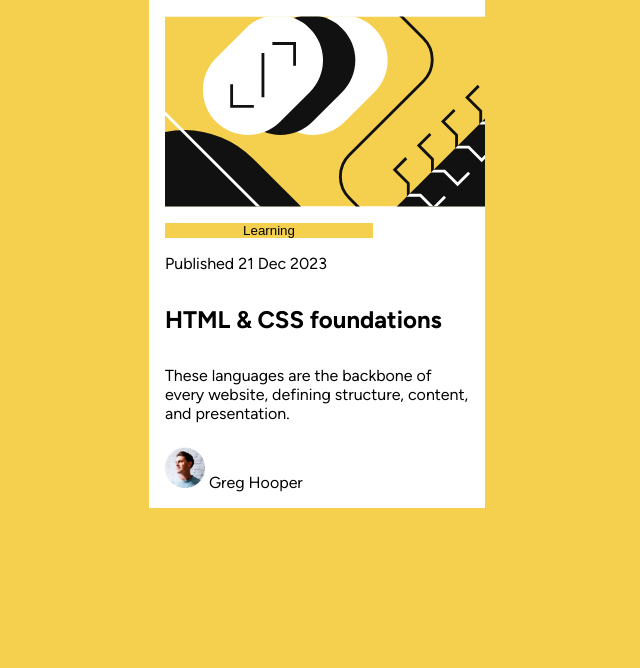
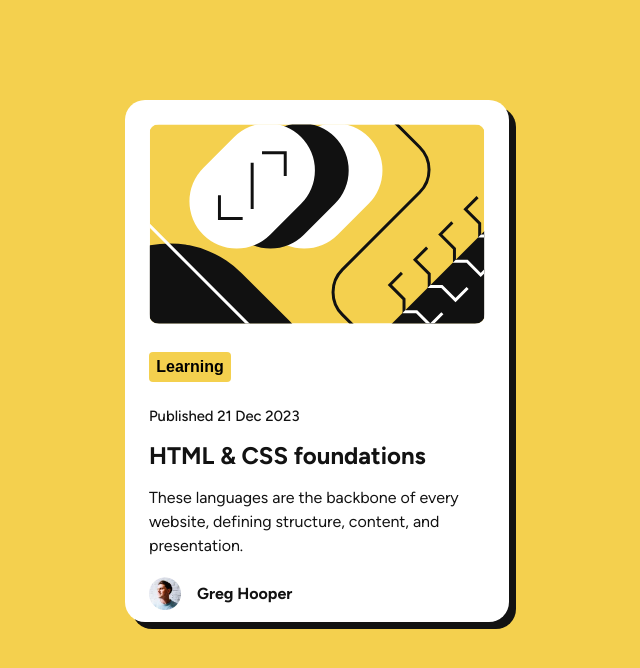
Before and after one commit to 0007David/CHAP-Blog-Preview-Card, a plain HTML site: page index.html in a window 1280 px wide. Shown: the whole page, without its empty margins (323-963 px from the left). Drawn offline with Linux system fonts and the light colour scheme.

Commit message:
feat: add styles css

```diff
--- a/index.html
+++ b/index.html
@@ -15,17 +15,18 @@
 <body>
   <main>
     <article class="card">
-      <div class="card-header">
-        <img src="./assets/images/illustration-article.svg" alt="Images Avaratar">
-        <button>Learning</button>
-        <span>Published 21 Dec 2023</span>
+      <img class="card-image" src="./assets/images/illustration-article.svg" alt="Images Avaratar">
+      <div class="card-body">
+        <button class="card-body__btn">Learning</button>
+        <span class="card-body__published_date">Published 21 Dec 2023</span>
+        <h1 class="card-body__title">HTML & CSS foundations</h1>
+        <p class="card-body__description">These languages are the backbone of every website, defining structure,
+          content, and
+          presentation.</p>
       </div>
-      <div class="card-body">
-        <h1>HTML & CSS foundations</h1>
-        <p class="description">These languages are the backbone of every website, defining structure, content, and
-          presentation.</p>
-        <img src="./assets/images/image-avatar.webp" alt="">
-        <p class="avatar-name">Greg Hooper</p>
+      <div class="card-autor">
+        <img class="card-autor__img" src="./assets/images/image-avatar.webp" alt="">
+        <p class="card-autor__name">Greg Hooper</p>
       </div>
     </article>
   </main>
--- a/style.css
+++ b/style.css
@@ -14,74 +14,128 @@
     --clr-white: hsl(0, 0%, 100%);
     --clr-gray500: hsl(0, 0%, 42%);
     --clr-Gray950: hsl(0, 0%, 7%);
-
-
 }
 
 html,
 body {
-    font-size: 16px;
+    font-size: 14px;
     font-family: Figtree;
+    color: var(--clr-Gray950);
     display: flex;
     justify-content: center;
-    /* align-items: center; */
+    align-content: center;
     background-color: var(--clr-yellow);
 }
 
 main {
+    margin-top: 100px;
     background: var(--clr-white);
+    border-radius: 20px;
+    box-shadow: 7px 7px;
 }
 
 .card {
-    /* width: 70%; */
-    /* height: 70%; */
-    width: 21rem;
-
+    width: 327px;
+    height: 500px;
 }
 
-.card-header {
-    padding: 1rem;
-    /* background-color: red; */
-    display: flex;
-    flex-direction: column;
-}
-
-.card-header>img {
-    width: 320px;
-}
-
-.card-header>button {
-    margin-top: 1rem;
-    white-space: nowrap;
-    width: auto;
-    border: none;
-    background-color: var(--clr-yellow);
-    /* padding: 2rem, 2rem; */
-    margin: 1rem 6rem 1rem 0;
+.card-image {
+    width: 280px;
+    /* height: 200px; */
+    margin: 1.65rem 1.65rem 0 1.65rem;
+    border-radius: 10px;
 }
 
 .card-body {
-    padding: 1rem;
-    /* background: lightblue; */
-    /* text-align: left; */
+    margin: 0 1.65rem;
 }
 
-.card-body>h1 {
-    margin-top: 0;
-    font-size: 1.5rem;
-    margin-bottom: 2rem;
+.card-body__btn {
+    margin: 1.5rem 0;
+    display: block;
+    width: 82px;
+    height: 30px;
+    border: none;
+    border-radius: 4px;
+    background-color: var(--clr-yellow);
+    font-size: 1rem;
+    font-weight: bold;
 }
 
-.description {
-    margin-bottom: 1.5rem;
+.card-body__published_date {
+    font-size: 1rem;
+    font-weight: 500;
+    color: var(--clr-Gray950);
 }
 
-.card-body>img {
-    width: 40px;
+.card-body__title {
+    margin: 1.5rem 0;
+    font-size: 1.5rem;
+    font-weight: bold;
 }
 
-.avatar-name {
-    display: inline;
+.card-body__description {
+    margin-bottom: 1.6rem;
+    line-height: 1.6rem;
+}
+
+.card-autor {
+    display: flex;
+    margin: 0 1.5rem 1rem 1.5rem;
+    align-items: center;
+}
+
+.card-autor__img {
+    width: 32px;
+    margin-right: 1.5rem;
+}
+
+.card-autor__name {
+    color: var(--clr-Gray950);
+    font-weight: bolder;
+}
+
+
+/* Desktop */
+@media (min-width: 550px) {
+
+    html,
+    body {
+        font-size: 16px;
+        /* background: hsl(212, 45%, 89%); */
+    }
+
+    .card {
+        width: 384px;
+        height: 522px;
+    }
+
+    .card-image {
+        width: 336px;
+        height: 200px;
+        margin: 1.5rem 1.5rem 0 1.5rem;
+    }
+
+    .card-body {
+        margin: 0 1.5rem;
+    }
+
+    .card-body__published_date {
+        font-size: 0.925rem;
+    }
+
+    .card-body__title {
+        margin: 1rem 0;
+    }
+
+    .card-body__description {
+        margin-bottom: 1.2rem;
+        line-height: 1.5rem;
+    }
+
+    .card-autor__img {
+        margin-right: 1rem;
+    }
 
 }
 
```
